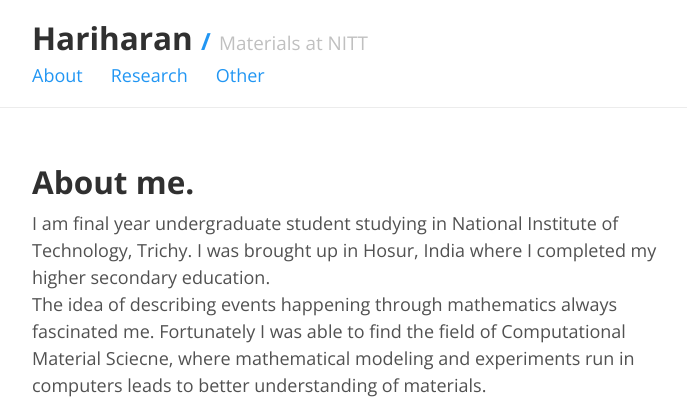
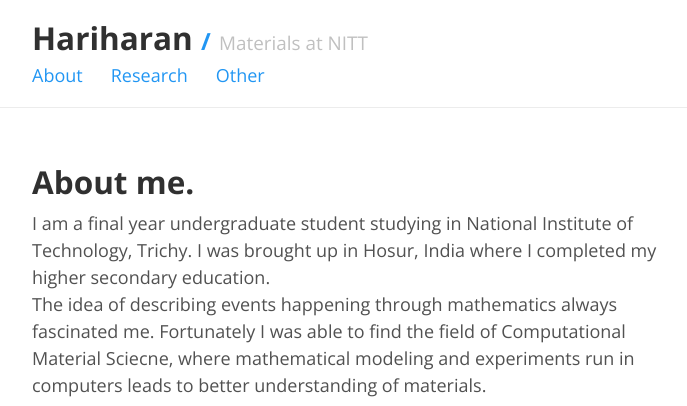
Before and after one commit to s-hariharan/s-hariharan.github.io, a Jekyll site: the page built from about.md, in a window 1280 px wide. Shown: the top 406 px of the page, without its empty margins (293-980 px from the left). Built offline with Jekyll 4.4.1, drawn with Linux system fonts in a browser that asks for light colours.

Commit message:
grammatical correction

```diff
--- a/about.md
+++ b/about.md
@@ -4,7 +4,7 @@ title: About me.
 permalink: about/
 ---
 
-I am final year undergraduate student studying in National Institute of Technology, Trichy. I was brought up in Hosur, India where I completed my higher secondary education.<br>
+I am a final year undergraduate student studying in National Institute of Technology, Trichy. I was brought up in Hosur, India where I completed my higher secondary education.<br>
 The idea of describing events happening through mathematics always fascinated me. Fortunately I was able to find the field of Computational Material Sciecne, where mathematical modeling and experiments run in computers leads to better understanding of materials.
 
 
```
